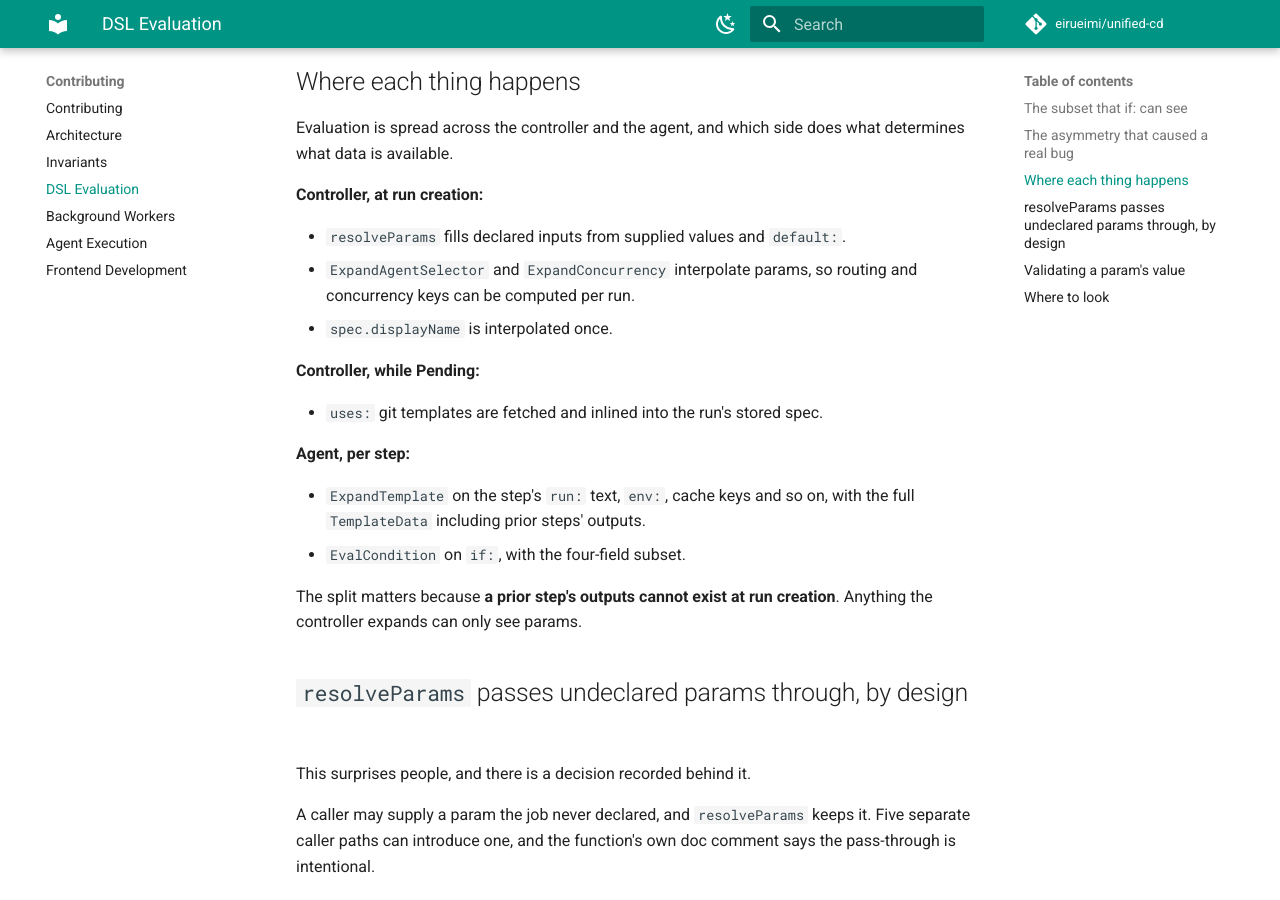
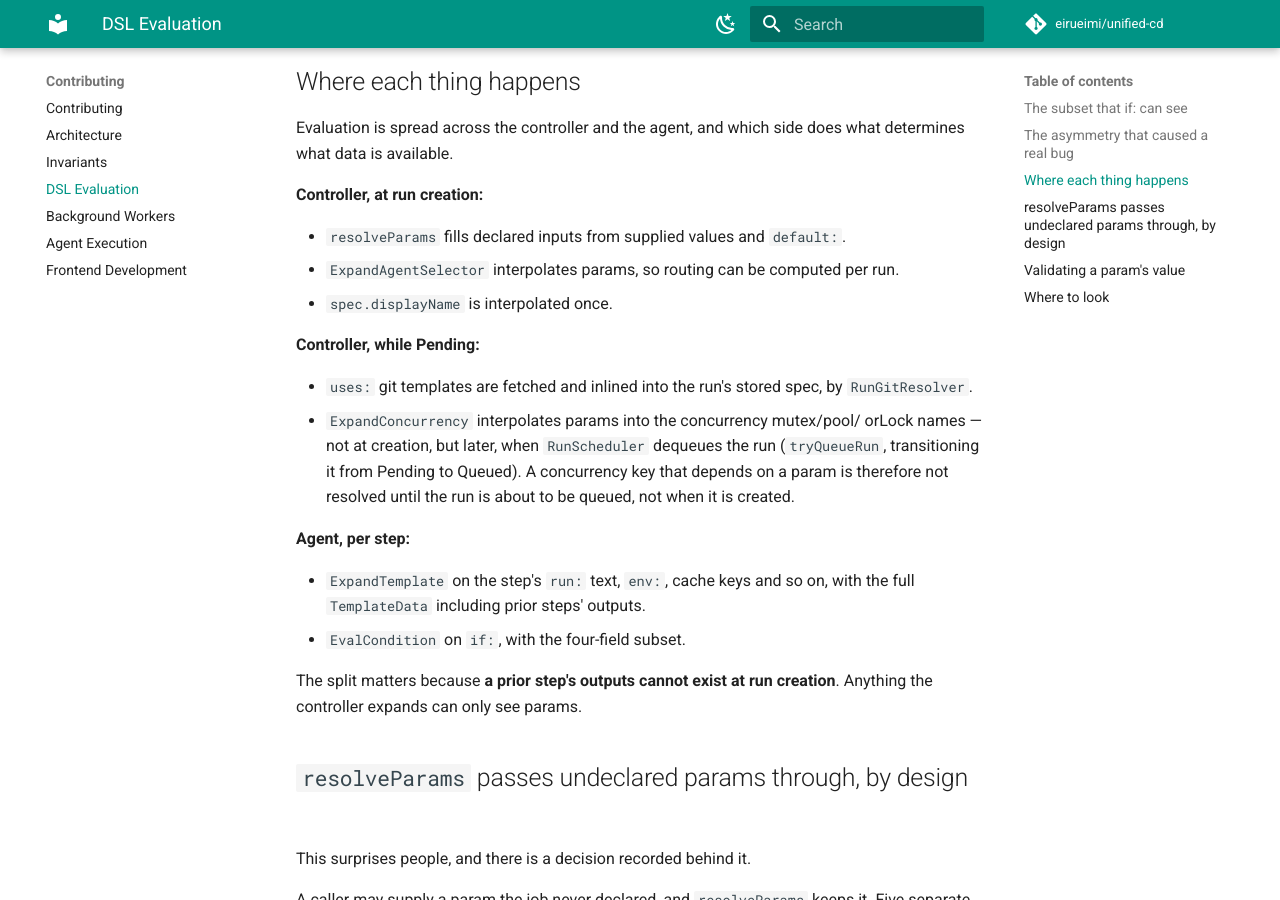
Before and after one commit to eirueimi/unified-cd, an MkDocs documentation site: the page built from docs/contributing/dsl-evaluation.md, in a window 1280 px wide and 900 px high, scrolled down 2051 px. Built offline with MkDocs 1.6.1 and Material for MkDocs 9.7.7, drawn with Linux system fonts in a browser that asks for light colours; comment, search, counter and statistics services are not loaded.

Commit message:
docs(contributing): fix ExpandConcurrency phase in dsl-evaluation
ExpandConcurrency runs when RunScheduler dequeues a Pending run
(tryQueueRun, via TransitionPendingToQueuedFrom), not at run creation
alongside resolveParams/ExpandAgentSelector/displayName. Move it under
"Controller, while Pending" next to uses: inlining, and note which
worker performs each expansion.

Co-Authored-By: Claude Opus 5 <noreply@anthropic.com>

```diff
--- a/docs/contributing/dsl-evaluation.md
+++ b/docs/contributing/dsl-evaluation.md
@@ -80,13 +80,19 @@ what determines what data is available.
 **Controller, at run creation:**
 
 - `resolveParams` fills declared inputs from supplied values and `default:`.
-- `ExpandAgentSelector` and `ExpandConcurrency` interpolate params, so routing
-  and concurrency keys can be computed per run.
+- `ExpandAgentSelector` interpolates params, so routing can be computed per
+  run.
 - `spec.displayName` is interpolated once.
 
 **Controller, while Pending:**
 
-- `uses:` git templates are fetched and inlined into the run's stored spec.
+- `uses:` git templates are fetched and inlined into the run's stored spec,
+  by `RunGitResolver`.
+- `ExpandConcurrency` interpolates params into the concurrency mutex/pool/
+  orLock names — not at creation, but later, when `RunScheduler` dequeues the
+  run (`tryQueueRun`, transitioning it from Pending to Queued). A concurrency
+  key that depends on a param is therefore not resolved until the run is
+  about to be queued, not when it is created.
 
 **Agent, per step:**
 
```
